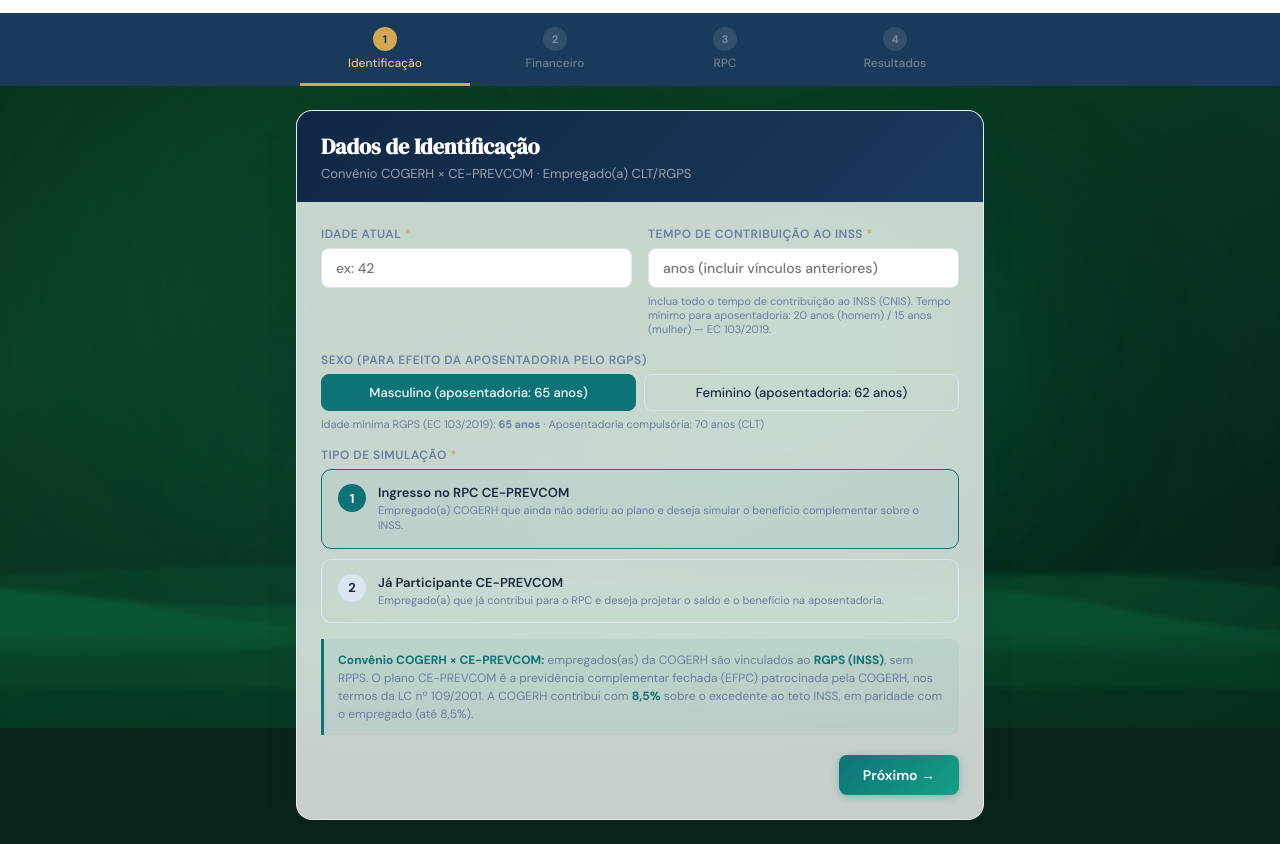
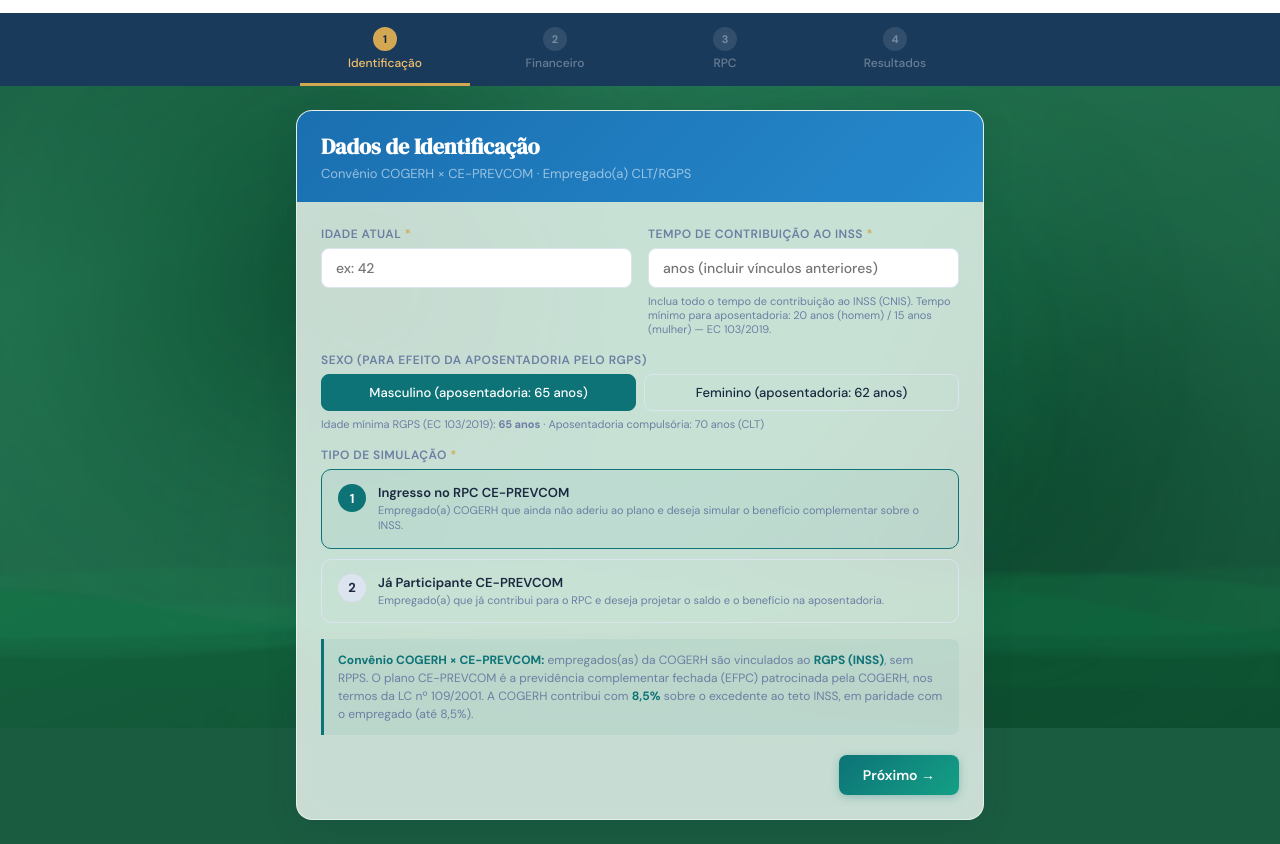
Before and after one commit to sosthenis/simulador-prevcom-cogerh, a plain HTML site: page index.html in a window 1280 px wide. Shown: the part 72-916 px from the top of the page. Drawn offline with Linux system fonts and the light colour scheme.

Commit message:
Clareia fundo verde e troca card-header para azul claro

```diff
--- a/index.html
+++ b/index.html
@@ -29,7 +29,7 @@
 
 body {
   font-family: var(--font-body);
-  background: #0a2318;
+  background: #1a5c40;
   color: var(--text);
   min-height: 100vh;
   overflow-x: hidden;
@@ -41,7 +41,7 @@ body {
   inset: 0;
   z-index: 0;
   overflow: hidden;
-  background: linear-gradient(160deg, #072e1a 0%, #0a3d22 35%, #083020 65%, #061c14 100%);
+  background: linear-gradient(160deg, #1a5c40 0%, #22724f 30%, #1e6848 60%, #165238 100%);
 }
 
 /* Blobs que se movem criando o efeito de onda */
@@ -227,7 +227,7 @@ body {
   overflow: hidden;
 }
 .card-header {
-  background: linear-gradient(135deg, var(--navy) 0%, var(--navy-mid) 100%);
+  background: linear-gradient(135deg, #1a6fb0 0%, #2589cc 100%);
   padding: 20px 24px;
   color: white;
 }
```
Also changed, not shown: simulador_previdenciario_ce_prevcom.html (+3 -3 lines).
